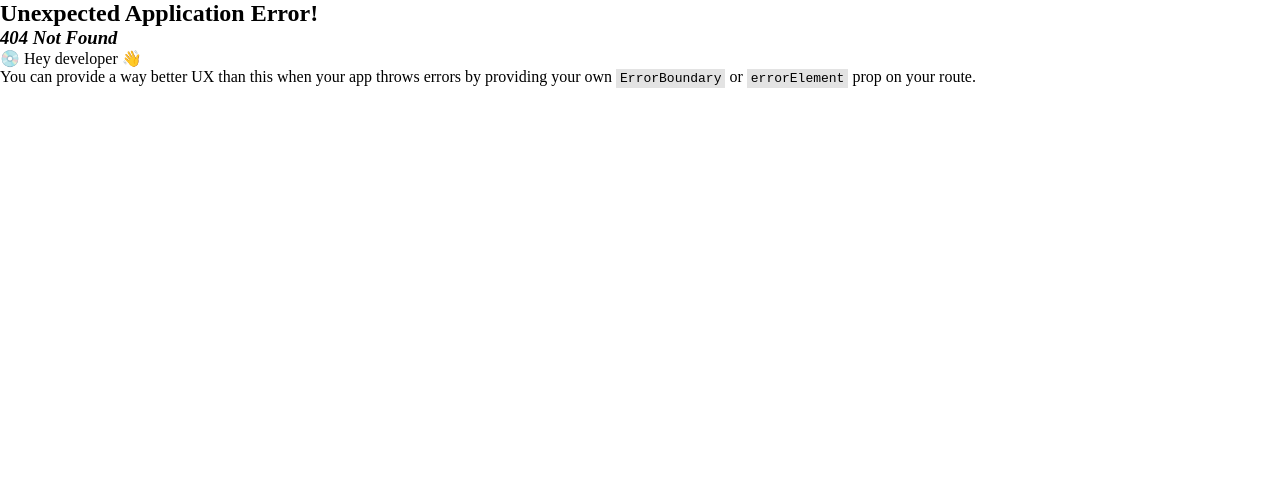
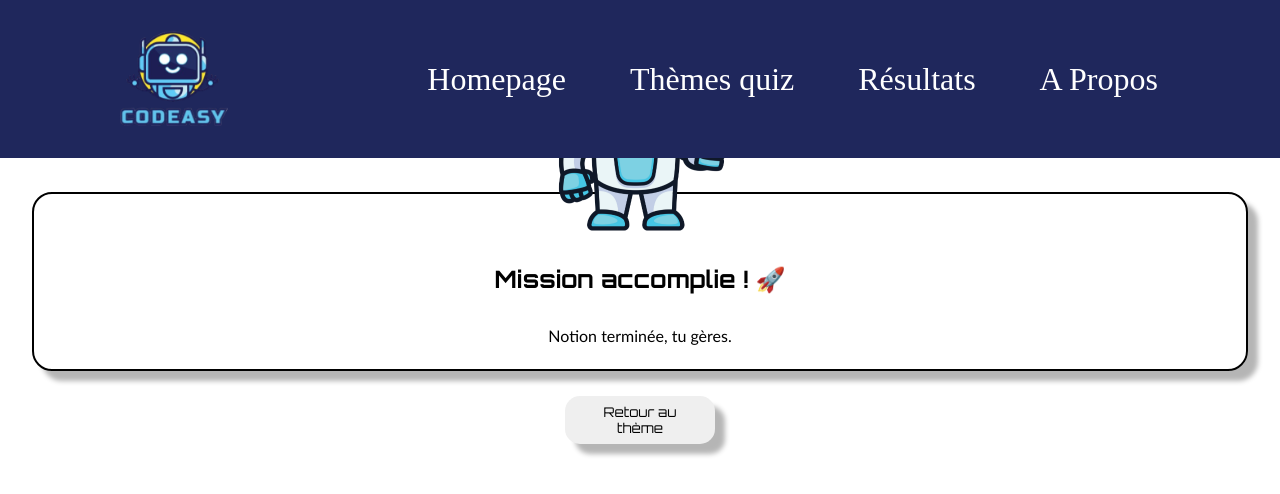
Before and after one commit to Sunnysmilen/Codeasy, a React (Vite) app in the folder client/: page /result-page in a window 1280 px wide. Before the commit this address had no page. Shown: the top 494 px of the page. Built offline with nearby package versions, Linux system fonts and the light colour scheme.

Commit message:
ResultPage done

```diff
--- /dev/null
+++ b/client/src/pages/ResultPage/ResultPage.css
@@ -0,0 +1,40 @@
+.resultpage-container {
+  display: flex;
+  flex-direction: column;
+  text-align: center;
+  padding: 2rem;
+  img {
+    height: auto;
+    width: 250px;
+    margin-top: -184px;
+    margin-right: px;
+  }
+  section {
+    border: solid black 2px;
+    border-radius: 20px;
+    box-shadow: 10px 10px 5px 0px rgba(0, 0, 0, 0.29);
+    margin-top: 160px;
+    padding: 0rem 1.5rem 0rem 1.5rem;
+  }
+  button {
+    margin-top: 25px;
+    padding: 0.5rem 1rem;
+    border-radius: 15px;
+    width: 150px;
+    border: none;
+    box-shadow: 10px 10px 5px 0px rgba(0, 0, 0, 0.29);
+    font-family: "Orbitron", sans-serif;
+
+    &:hover {
+      background-color: #fde929;
+    }
+  }
+}
+.resultpage-container h1 {
+  font-family: "Orbitron", sans-serif;
+  padding: 0 1rem 2rem 1rem;
+}
+.resultpage-container p {
+  padding: 0 1.5rem 1.5rem 1.5rem;
+  font-family: "Calibri", sans-serif;
+}
--- /dev/null
+++ b/client/src/pages/ResultPage/ResultPage.tsx
@@ -0,0 +1,22 @@
+import { Link } from "react-router";
+import "./ResultPage.css";
+
+function ResultPage() {
+  return (
+    <div className="resultpage-container">
+      <section>
+        <img
+          src="/image-resultat.png"
+          alt="Robot félicitant le résultat d'un pouce levé"
+        />
+        <h1>Mission accomplie ! 🚀 </h1>
+        <p>Notion terminée, tu gères.</p>
+      </section>
+      <Link to="/summary-page">
+        <button type="button">Retour au thème</button>
+      </Link>
+    </div>
+  );
+}
+
+export default ResultPage;
```
Also changed, not shown: client/src/main.tsx (+6 -1 lines).
